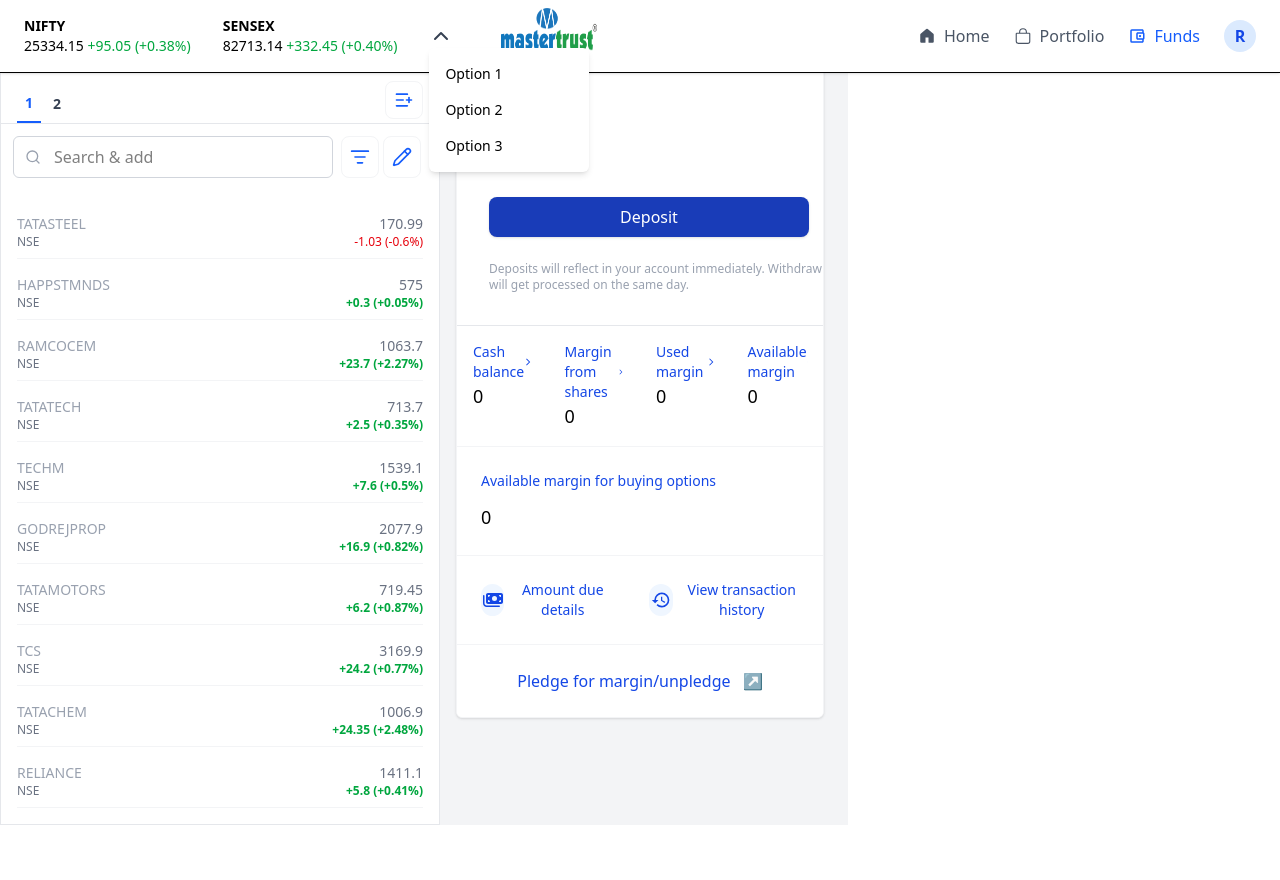
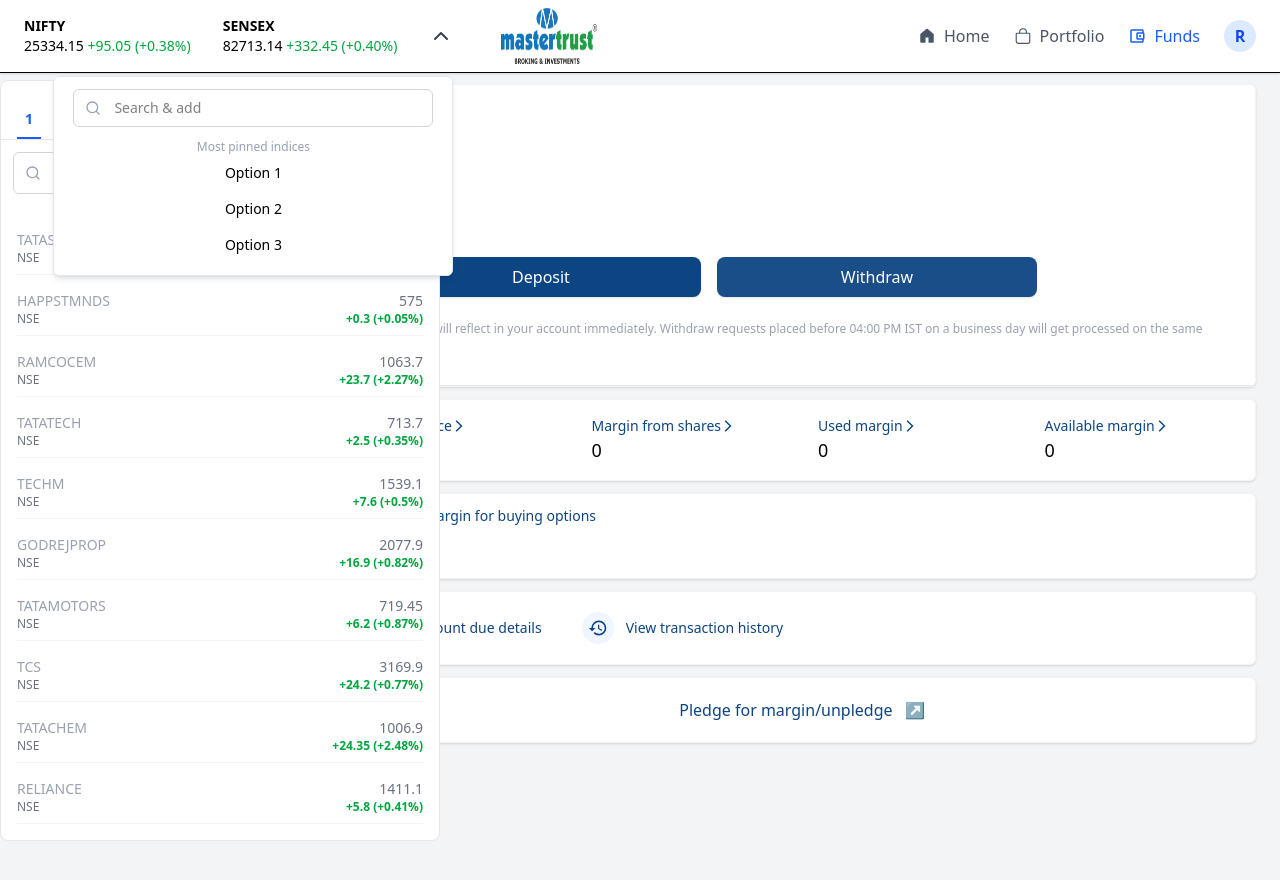
Before and after one commit to ShumailaKhan12/master_Trust, a React (Vite) app: page /funds in a window 1280 px wide. Both pictures are taken after a click on the button 441 px from the left and 36 px from the top of the page. Shown: the top 880 px of the page. Before the commit the page ends 825 px from the top, so only its background shows below. Built offline with nearby package versions, Linux system fonts and the light colour scheme.

Commit message:
Working in portfolio and funds page

```diff
--- a/src/components/navbar.jsx
+++ b/src/components/navbar.jsx
@@ -3,7 +3,7 @@ import { NavLink } from "react-router-dom";
 import { IoBagOutline, IoMenu } from 'react-icons/io5';
 import { RxCross2 } from 'react-icons/rx';
 import MasterLogo from '../assets/Images/master-logo.png'
-import { ChevronDown, ChevronUp, LogOut } from 'lucide-react';
+import { ChevronDown, ChevronUp, LogOut, Search } from 'lucide-react';
 import { GoHomeFill } from 'react-icons/go';
 import { MdOutlineAccountBalanceWallet } from 'react-icons/md';
 
@@ -36,14 +36,27 @@ const Navbar = () => {
                         <div className="relative">
                             <button
                                 onClick={() => setIsDropdownOpen(!isDropdownOpen)}
-                                className="flex items-center text-gray-700 hover:text-blue-600"
+                                className="flex items-center text-gray-700 hover:text-blue-600 cursor-pointer"
                             >
                                 <ChevronUp />
                             </button>
 
                             {/* Dropdown list */}
                             {isDropdownOpen && (
-                                <div className="absolute top-6 left-0 bg-white shadow-md rounded-md w-40 py-2">
+                                <div className="absolute top-13 right-0 bg-white border border-slate-200 shadow-md rounded-md w-100 py-3 flex flex-col justify-center items-center">
+                                    {/* Search Bar */}
+                                    <div className="relative">
+                                        <Search
+                                            className="absolute left-3 top-1/2 transform -translate-y-1/2 text-gray-400"
+                                            size={16}
+                                        />
+                                        <input
+                                            type="text"
+                                            placeholder="Search & add"
+                                            className="pl-10 w-90 pr-10 py-2 border border-gray-300 rounded-md focus:outline-none focus:ring-2 focus:ring-blue-500"
+                                        />
+                                    </div>
+                                    <p className='text-xs text-gray-400 pt-3 text-left'>Most pinned indices</p>
                                     <p className="px-4 py-2 hover:bg-gray-100 cursor-pointer">Option 1</p>
                                     <p className="px-4 py-2 hover:bg-gray-100 cursor-pointer">Option 2</p>
                                     <p className="px-4 py-2 hover:bg-gray-100 cursor-pointer">Option 3</p>
--- a/src/components/sidebar.jsx
+++ b/src/components/sidebar.jsx
@@ -40,13 +40,13 @@ const Sidebar = ({ isOpen, onClose }) => {
 
   return (
     <div
-      className={`fixed lg:static inset-y-0  z-50 pt-16 w-110 bg-white border border-gray-200 transform transition-transform duration-300 ease-in-out ${isOpen ? "translate-x-0" : "-translate-x-full"
+      className={`fixed lg:static inset-y-0 z-50 w-110 bg-white border rounded-lg border-gray-200 transform transition-transform duration-300 ease-in-out ${isOpen ? "translate-x-0" : "-translate-x-full"
         } lg:translate-x-0`}
     >
       <div className="h-full flex flex-col">
 
         {/* Sticky Top Section */}
-        <div className="sticky top-0 bg-white z-10">
+        <div className="sticky top-0 bg-white rounded-lg z-10">
 
 
           {/* Pagination (only 1 & 2 fixed) */}
@@ -59,8 +59,8 @@ const Sidebar = ({ isOpen, onClose }) => {
                     key={page}
                     onClick={() => setCurrentPage(page)}
                     className={`px-2 text-sm pb-2 cursor-pointer ${currentPage === page
-                        ? "border-b-2 border-blue-600 text-blue-600 font-semibold"
-                        : "text-gray-700 font-semibold"
+                      ? "border-b-2 border-blue-600 text-blue-600 font-semibold"
+                      : "text-gray-700 font-semibold"
                       }`}
                   >
                     {page}
--- a/src/pages/funds/funds.jsx
+++ b/src/pages/funds/funds.jsx
@@ -2,6 +2,7 @@ import React from "react";
 import { FaMoneyBills } from "react-icons/fa6";
 import { MdArrowForwardIos, MdOutlineHistory } from "react-icons/md";
 import Sidebar from "../../components/sidebar";
+import Navbar from "../../components/navbar";
 
 // FundsPanel.jsx
 // Single-file React component styled with Tailwind CSS to mimic the provided design.
@@ -28,25 +29,28 @@ const FundsPanel = () => {
 
   return (
     <>
-      <div className="grid grid-cols-3 grid-rows-1 gap-4">
+      <Navbar />
+      <div className="grid grid-cols-12 grid-rows-5 gap-4 min-h-screen bg-gray-100">
+        <div className="col-span-3 my-20">
           <Sidebar />
-        <div className="min-h-screen bg-gray-100 p-6">
-          <div className="max-w-6xl mx-auto bg-white rounded-md shadow-sm border border-gray-100 overflow-hidden">
+        </div>
+        <div className="col-span-9 col-start-4 mt-15">
+          <div className="bg-white rounded-md shadow-sm border border-gray-100 overflow-hidden mx-6 mt-6">
             {/* Header */}
             <div className="p-6 md:p-8 border-b border-gray-200">
               <div className="flex items-start justify-between">
                 <div>
-                  <h3 className="text-2xl font-semibold text-blue-800">Funds</h3>
+                  <h3 className="text-2xl font-semibold text-blue">Funds</h3>
                   <p className="text-sm text-gray-500 mt-1">Available</p>
                   <div className="mt-3 text-3xl md:text-5xl font-semibold text-gray-800">
                     0
                   </div>
 
                   <div className="mt-6 flex gap-4">
-                    <button className="p-2 lg:w-80 md:w-auto rounded-lg bg-blue-800 text-white font-medium shadow-sm hover:bg-blue-900 transition">
+                    <button className="p-2 lg:w-80 md:w-auto cursor-pointer rounded-lg bg-blue text-white font-medium shadow-sm hover:bg-blue-900 transition">
                       Deposit
                     </button>
-                    <button className="p-2 lg:w-80 md:w-auto rounded-lg bg-blue-800 text-white font-medium shadow-sm hover:bg-blue-900 transition opacity-95">
+                    <button className="p-2 lg:w-80 md:w-auto cursor-pointer rounded-lg bg-blue text-white font-medium shadow-sm hover:bg-blue-900 transition opacity-95">
                       Withdraw
                     </button>
                   </div>
@@ -69,12 +73,14 @@ const FundsPanel = () => {
                 </div>
               </div>
             </div>
+          </div>
+
 
           {/* Balance summary row */}
-            <div className="grid grid-cols-1 md:grid-cols-4 gap-0 border-b border-gray-100">
+          <div className="grid grid-cols-1 md:grid-cols-4 gap-0 rounded-md shadow-sm border bg-white mx-6 my-3 border-b border-gray-100">
             {summaries.map((item, index) => (
               <div className="p-4" key={index}>
-                  <p className="text-sm text-blue-700  flex items-center">
+                <p className="text-sm text-blue font-medium flex items-center">
                   <span>{item.title}</span>
                   <MdArrowForwardIos />
                 </p>
@@ -84,33 +90,32 @@ const FundsPanel = () => {
           </div>
 
           {/* Available margin for options */}
-            <div className="p-6 border-b border-gray-100">
-              <div className="text-sm text-blue-700">
+          <div className="p-3 border-b border-gray-100 rounded-md shadow-sm border bg-white mx-6 my-3">
+            <div className="text-sm text-blue font-medium">
               Available margin for buying options
             </div>
             <div className="mt-3 text-lg font-medium">0</div>
           </div>
 
           {/* Action links row */}
-            <div className="p-4 border-b border-gray-100">
-              <div className="flex items-center gap-6 text-sm text-blue-700">
+          <div className="p-3 bg-white border-b border-gray-100 rounded-md shadow-sm border mx-6 my-3">
+            <div className="flex items-center gap-6 text-sm text-blue">
               {links.map((link, index) => (
                 <button key={index} className="flex items-center gap-3 px-2 py-2 hover:bg-gray-50 rounded-md">
                   <span className="w-8 h-8 text-xl flex items-center justify-center bg-blue-50 rounded-full">
                     {link.icon}
                   </span>
-                    <span>{link.label}</span>
+                  <span className="font-medium">{link.label}</span>
                 </button>
               ))}
             </div>
           </div>
 
           {/* Footer action */}
-            <div className="p-6 bg-white">
-              <div className="text-center text-blue-700 font-medium">
+          <div className="px-3 py-5 bg-white border-b border-gray-100 rounded-md shadow-sm border mx-6">
+            <div className="text-center text-blue font-medium">
               Pledge for margin/unpledge{" "}
               <span className="inline-block ml-2">↗</span>
-              </div>
             </div>
           </div>
         </div>
--- a/src/pages/portfolio/portfolio.jsx
+++ b/src/pages/portfolio/portfolio.jsx
@@ -1,5 +1,5 @@
 import React from "react";
-// import Navbar from "../../components/navbar";
+import Navbar from "../../components/navbar";
 import Sidebar from "../../components/sidebar";
 
 const Portfolio = () => {
@@ -32,11 +32,14 @@ const Portfolio = () => {
 
   return (
     <>
-      {/* <Navbar /> */}
-
-      <div className="grid grid-cols-3 grid-rows-1 gap-4">
+      <div className="">
+        <Navbar />
+        <div className="grid grid-cols-12 h-screen grid-rows-5 gap-4 bg-gray-100">
+          <div className="col-span-3 my-20">
             <Sidebar />
-        <div className="min-h-screen bg-white flex flex-col items-center justify-center py-10">
+          </div>
+          <div className="col-span-9 col-start-4 mt-20 ">
+            <div className="bg-white py-10 rounded-lg ms-5">
               {/* Header Section */}
               <div className="flex items-center justify-around w-full gap-2 max-w-5xl mb-10">
                 <div>
@@ -98,6 +101,8 @@ const Portfolio = () => {
               </div>
             </div>
           </div>
+        </div>
+      </div>
     </>
   );
 };
--- a/src/routes/appRoutes/index.jsx
+++ b/src/routes/appRoutes/index.jsx
@@ -5,13 +5,12 @@ import Login from '../../pages/auth/login/login';
 import Register from '../../pages/auth/register/register';
 import FundsPanel from '../../pages/funds/funds';
 import Portfolio from '../../pages/portfolio/portfolio';
-import Navbar from '../../components/navbar';
+// import Navbar from '../../components/navbar';
 
 const AppRoutes = () => {
     return (
         <>
             <Router>
-                <Navbar />
                 <Routes>
                     <Route path="/" element={<Home />} />
                     <Route path="/portfolio" element={<Portfolio />} />
```
Lines whose indentation alone changed are shown as unchanged.
